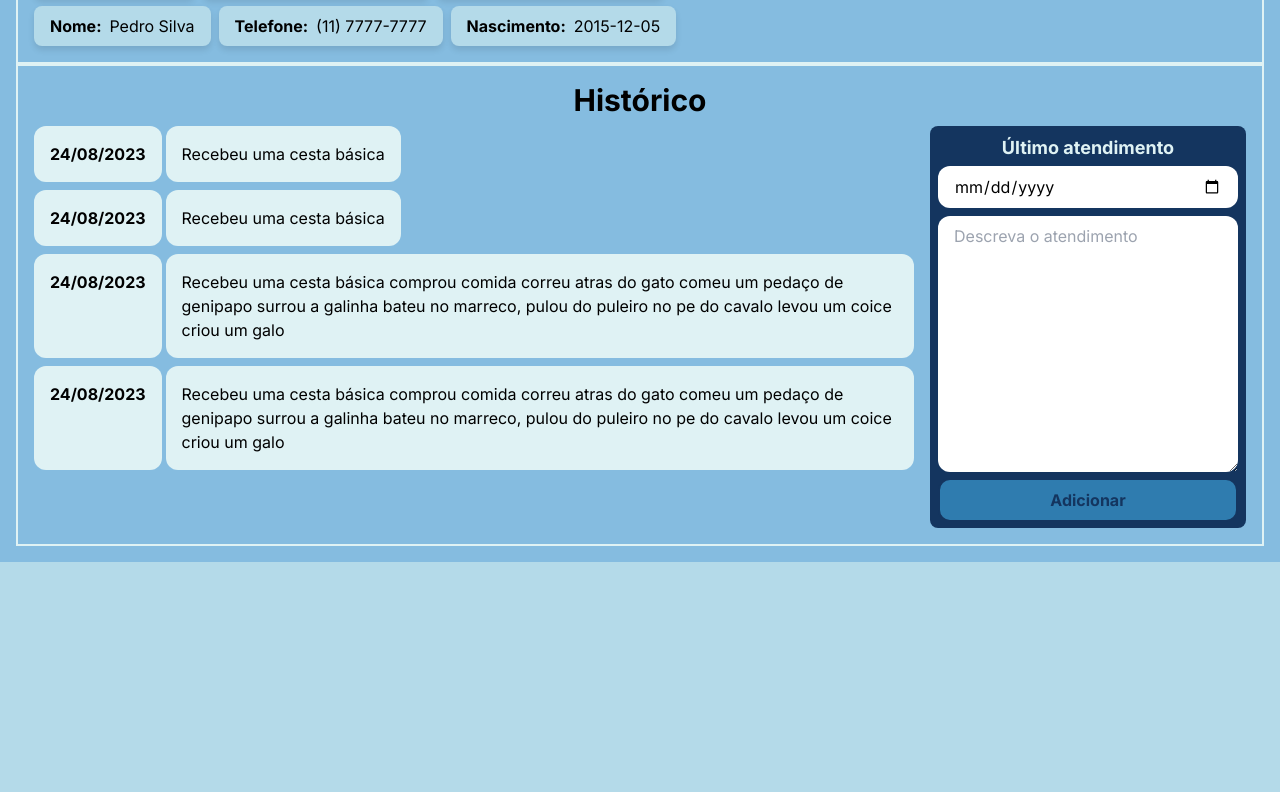
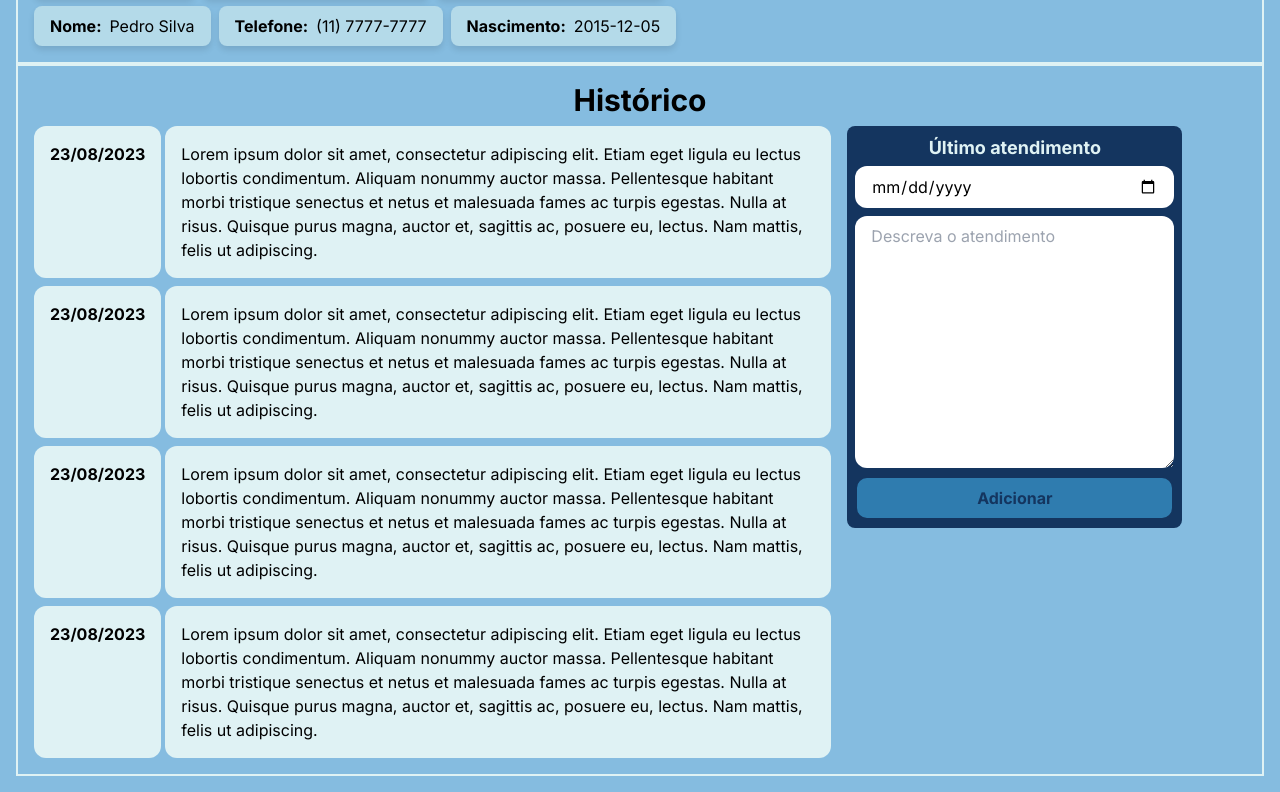
Before and after one commit to TurinoS/Cadastro-de-assistidos, a Next.js app: page /assistidos/1 in a window 1280 px wide. Shown: the part 652-1444 px from the top of the page. Before the commit the page ends 1214 px from the top, so only its background shows below. Built offline with nearby package versions, Linux system fonts and the light colour scheme; data requests are answered from the project's data file.

Commit message:
style: melhorada a estilização da parte do histórico do assistido

```diff
--- a/db.json
+++ b/db.json
@@ -32,6 +32,24 @@
             "telefone": "(11) 7777-7777",
             "nascimento": "2015-12-05"
             }
+        ],
+        "historico": [
+            {
+                "data": "23-08-2023",
+                "descricao": "Lorem ipsum dolor sit amet, consectetur adipiscing elit. Etiam eget ligula eu lectus lobortis condimentum. Aliquam nonummy auctor massa. Pellentesque habitant morbi tristique senectus et netus et malesuada fames ac turpis egestas. Nulla at risus. Quisque purus magna, auctor et, sagittis ac, posuere eu, lectus. Nam mattis, felis ut adipiscing."
+            },
+            {
+                "data": "23-08-2023",
+                "descricao": "Lorem ipsum dolor sit amet, consectetur adipiscing elit. Etiam eget ligula eu lectus lobortis condimentum. Aliquam nonummy auctor massa. Pellentesque habitant morbi tristique senectus et netus et malesuada fames ac turpis egestas. Nulla at risus. Quisque purus magna, auctor et, sagittis ac, posuere eu, lectus. Nam mattis, felis ut adipiscing."
+            },
+            {
+                "data": "23-08-2023",
+                "descricao": "Lorem ipsum dolor sit amet, consectetur adipiscing elit. Etiam eget ligula eu lectus lobortis condimentum. Aliquam nonummy auctor massa. Pellentesque habitant morbi tristique senectus et netus et malesuada fames ac turpis egestas. Nulla at risus. Quisque purus magna, auctor et, sagittis ac, posuere eu, lectus. Nam mattis, felis ut adipiscing."
+            },
+            {
+                "data": "23-08-2023",
+                "descricao": "Lorem ipsum dolor sit amet, consectetur adipiscing elit. Etiam eget ligula eu lectus lobortis condimentum. Aliquam nonummy auctor massa. Pellentesque habitant morbi tristique senectus et netus et malesuada fames ac turpis egestas. Nulla at risus. Quisque purus magna, auctor et, sagittis ac, posuere eu, lectus. Nam mattis, felis ut adipiscing."
+            }
         ]
         },
         {
@@ -51,7 +69,21 @@
         "nomeDoPai": "Paulo Souza",
         "estadoCivil": "Solteira",
         "conjuge": null,
-        "dependentes": []
+        "dependentes": [],
+        "historico": [
+            {
+                "data": "23-08-2023",
+                "descricao": "Lorem ipsum dolor sit amet, consectetur adipiscing elit."
+            },
+            {
+                "data": "23-08-2023",
+                "descricao": "Lorem ipsum dolor sit amet, consectetur adipiscing elit."
+            },
+            {
+                "data": "23-08-2023",
+                "descricao": "Lorem ipsum dolor sit amet, consectetur adipiscing elit."
+            }
+        ]
         }
     ]
 }
--- a/src/app/assistidos/[id]/page.tsx
+++ b/src/app/assistidos/[id]/page.tsx
@@ -1,4 +1,4 @@
-'use client'
+"use client";
 
 import Header from "@/components/Header";
 import InfoField from "@/components/InfoField";
@@ -107,48 +107,22 @@ export default function Beneficiary({ params }: BeneficiaryProps) {
         </div>
         <div className="p-4 w-full p-2 border-2 border-[var(--white)]">
           <h3 className="font-bold text-3xl pb-2 text-center">Histórico</h3>
-          <div className="flex justify-between gap-4">
+          <div className="grid grid-cols-2 gap-4" style={{ gridTemplateColumns: "2fr 1fr" }}>
             <div className="flex flex-col gap-2">
-              <div className="flex gap-1">
-                <h4 className="p-4 bg-[var(--white)] rounded-xl font-bold">
-                  24/08/2023
-                </h4>
-                <p className="p-4 bg-[var(--white)] rounded-xl">
-                  Recebeu uma cesta básica
-                </p>
-              </div>
-              <div className="flex gap-1">
-                <h4 className="p-4 bg-[var(--white)] rounded-xl font-bold">
-                  24/08/2023
-                </h4>
-                <p className="p-4 bg-[var(--white)] rounded-xl">
-                  Recebeu uma cesta básica
-                </p>
-              </div>
-              <div className="flex gap-1">
-                <h4 className="p-4 bg-[var(--white)] rounded-xl font-bold">
-                  24/08/2023
-                </h4>
-                <p className="p-4 bg-[var(--white)] rounded-xl">
-                  Recebeu uma cesta básica comprou comida correu atras do gato
-                  comeu um pedaço de genipapo surrou a galinha bateu no marreco,
-                  pulou do puleiro no pe do cavalo levou um coice criou um galo
-                </p>
-              </div>
-              <div className="flex gap-1">
-                <h4 className="p-4 bg-[var(--white)] rounded-xl font-bold">
-                  24/08/2023
-                </h4>
-                <p className="p-4 bg-[var(--white)] rounded-xl">
-                  Recebeu uma cesta básica comprou comida correu atras do gato
-                  comeu um pedaço de genipapo surrou a galinha bateu no marreco,
-                  pulou do puleiro no pe do cavalo levou um coice criou um galo
-                </p>
-              </div>
+              {beneficiary.historico.map((atendimento, index) => (
+                <div className="flex gap-1" key={index}>
+                  <h4 className="p-4 bg-[var(--white)] rounded-xl font-bold">
+                    {atendimento.data.replace(/-/g, '/')}
+                  </h4>
+                  <p className="p-4 bg-[var(--white)] rounded-xl">
+                    {atendimento.descricao}
+                  </p>
+                </div>
+              ))}
             </div>
             <form
-              className="p-2 bg-[var(--dark)] rounded-lg"
-              style={{ height: "402px" }}
+              className="p-2 bg-[var(--dark)] rounded-lg w-1/3 flex flex-col gap-2"
+              style={{ height: "402px", width: "335px" }}
             >
               <div className="flex flex-col gap-1">
                 <label
@@ -167,13 +141,12 @@ export default function Beneficiary({ params }: BeneficiaryProps) {
               <textarea
                 placeholder="Descreva o atendimento"
                 rows={10}
-                className="px-4 py-2 rounded-xl mt-2"
-                style={{ width: "300px" }}
+                className="px-4 py-2 rounded-xl"
               />
               <input
                 type="submit"
                 value="Adicionar"
-                className="px-4 py-2 w-full border-2 border-[var(--dark)] rounded-xl font-bold bg-[var(--medium)] text-[var(--dark)] hover:bg-[var(--dark)] hover:text-[var(--orange)] hover:border-[var(--orange)] transition duration-400"
+                className="px-4 py-2 border-2 border-[var(--dark)] rounded-xl font-bold bg-[var(--medium)] text-[var(--dark)] hover:bg-[var(--dark)] hover:text-[var(--orange)] hover:border-[var(--orange)] transition duration-400"
               />
             </form>
           </div>
--- a/src/context/AppContext.tsx
+++ b/src/context/AppContext.tsx
@@ -30,6 +30,12 @@ type Beneficiary = {
       nascimento: string;
     }
   ];
+  historico: [
+    {
+        data: string;
+        descricao: string;
+    }
+  ];
 };
 
 type AppContextType = {
```
